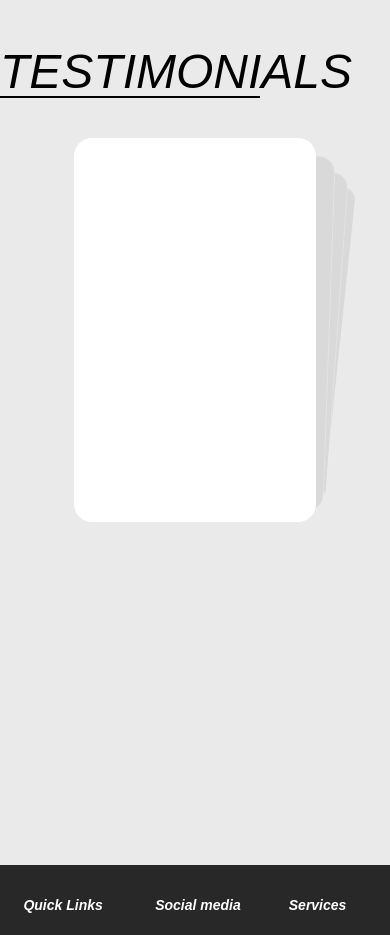
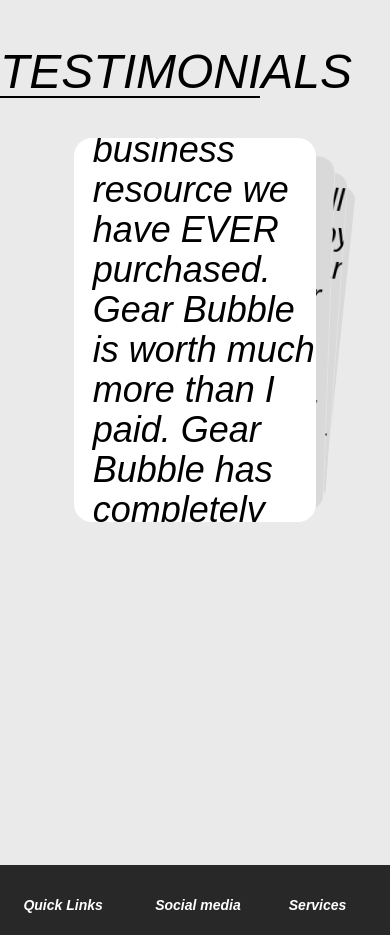
Before and after one commit to Oladcoder/Gear-Bubble, a React (Vite) app: page / in a window 390 px wide. Shown: the part 4140-5075 px from the top of the page. Built offline with nearby package versions, Linux system fonts and the light colour scheme; a web font is replaced by a local one.

Commit message:
fixed responsive navabar

```diff
--- a/src/App.css
+++ b/src/App.css
@@ -26,6 +26,10 @@
   background-image: url(/public/images/co4.jpg);
   background-repeat: no-repeat;
   background-size: cover;
+}
+.navbar{
+  transition-duration: 9000ms;
+  transition-timing-function: ease-in-out;
 }
 
 .imagery {
--- a/src/Pages/Detailed.jsx
+++ b/src/Pages/Detailed.jsx
@@ -43,7 +43,7 @@
 
           </div>
 
-          <div className='text flex flex-col justify-center items-start text-white'>
+          <div className='text flex flex-col justify-center items-start text-white xsm:w-fit'>
             <div className="flex flex-col sm:flex-row sm:gap-10 gap-7 justify-center items-start">
               <h1 className="text-3xl">{thisProduct.name}</h1>
               <h1 className='text-3xl font-bold'>N3,000</h1>
@@ -63,7 +63,7 @@
 
       </div>
 
-<div className="bg-rest flex flex-col ">
+<div className="bg-rest flex flex-col xsm:mt-12 ">
   <h1 className="text-6xl text-pritext border-pritext border-b-2 w-2/3"> RELATED PRODUCTS </h1>
   <div className="gap-8 flex justify-center items-center">
   {recommendedList.slice(0, 4).map(item => <Product item ={item}/>)}
--- a/src/components/Navbar.jsx
+++ b/src/components/Navbar.jsx
@@ -22,7 +22,7 @@
             <h1 className="text-4xl sm:text-4xl ">GEAR BUBBLE</h1>
         </div>
         <button onClick = {() => setActive(prev => !prev)} className="hidden sm:block sm:fixed sm:right-6 w-10 h-10"><FaBars/></button>
-        <ul className={`flex gap-4 items-center mr-7 ml-auto sm:flex-col sm:h-screen sm:w-full sm:gap-12  ${active ? 'sm:-translate-x-full' : 'translate-x-0'}  sm:items-center sm:top-0 sm:right-0 sm:text-white sm:bg-black  sm:fixed sm:justify-center `}>
+        <ul className={`flex gap-4 items-center mr-7 ml-auto sm:flex-col sm:h-full  sm:w-screen sm:gap-12  ${active ? 'sm:-translate-x-full sm:z-auto' : 'translate-x-0'} navbar sm:transition-transform  sm:items-center sm:top-0 sm:left-0 sm:text-white sm:bg-black  sm:fixed sm:justify-center `}>
             <button className='hidden sm:block' onClick = {() => setActive(prev => !prev)}> <FaTimes/></button>
             <Link to = "/products">
             <li>OUR SHOP </li>
--- a/src/components/Testimonials.jsx
+++ b/src/components/Testimonials.jsx
@@ -20,12 +20,16 @@
         effect={"cards"}
         grabCursor={true}
         modules={[EffectCards]}
-        className="mySwiper mt-10 sm:h-96"
+        className="mySwiper text-pritext mt-10 sm:h-96"
       >
-        <SwiperSlide>Slide 1</SwiperSlide>
-        <SwiperSlide>Slide 2</SwiperSlide>
-        <SwiperSlide>Slide 3</SwiperSlide>
-        <SwiperSlide>Slide 4</SwiperSlide>
+        <SwiperSlide className="text-black flex justify-center items-center w-full pl-5 font-light text-4xl">"The very best. Gear Bubble is the most valuable business resource we have EVER purchased. Gear Bubble is worth much more than I paid. Gear Bubble has completely surpassed our expectations."
+- Jobye O.</SwiperSlide>
+        <SwiperSlide className="text-black flex justify-center items-center w-full pl-5 font-light text-4xl">"I will let my mum know about this, she could really make use of Gear Bubble! Gear Bubble was worth a fortune to my company. The service was excellent."
+- Taite G.</SwiperSlide>
+        <SwiperSlide className="text-black flex justify-center items-center w-full pl-5 font-light text-4xl">"I like Gear Bubble more and more each day because it makes my life a lot easier. Not able to tell you how happy I am with Gear Bubble. Gear Bubble is awesome! If you want real marketing that works and effective implementation - Gear Bubble's got you covered."
+- Theresa C.</SwiperSlide>
+        <SwiperSlide className="text-black flex justify-center items-center w-full pl-5 font-light text-4xl">"Not able to tell you how happy I am with Gear Bubble. Gear Bubble is great. I will recommend you to my colleagues. It's all good. "
+- Cecily N.</SwiperSlide>
       </Swiper>
 
     </div>
--- a/src/components/items.js
+++ b/src/components/items.js
@@ -1,6 +1,6 @@
 export const items = [
     {
-        'id': 1,
+        'id': "1",
         "name": "black Shirt",
         "category": "men",
         "image": "../../images/items/black shirt.png",
@@ -67,7 +67,7 @@
     {
         'id': "7",
         "name": "blue Gown",
-        "category": "men",
+        "category": "Women",
         "image": "../../images/items/blue gown.png",
         "price": 3000,
         "description": "A stylish piece of clothing you wont regret buying",
--- a/tailwind.config.cjs
+++ b/tailwind.config.cjs
@@ -38,6 +38,9 @@
       },
       transitionDuration:{
         '5': '500ms'
+      },
+      transitionDelay:{
+        '2' :'200ms'
       }
     },
   },
```
